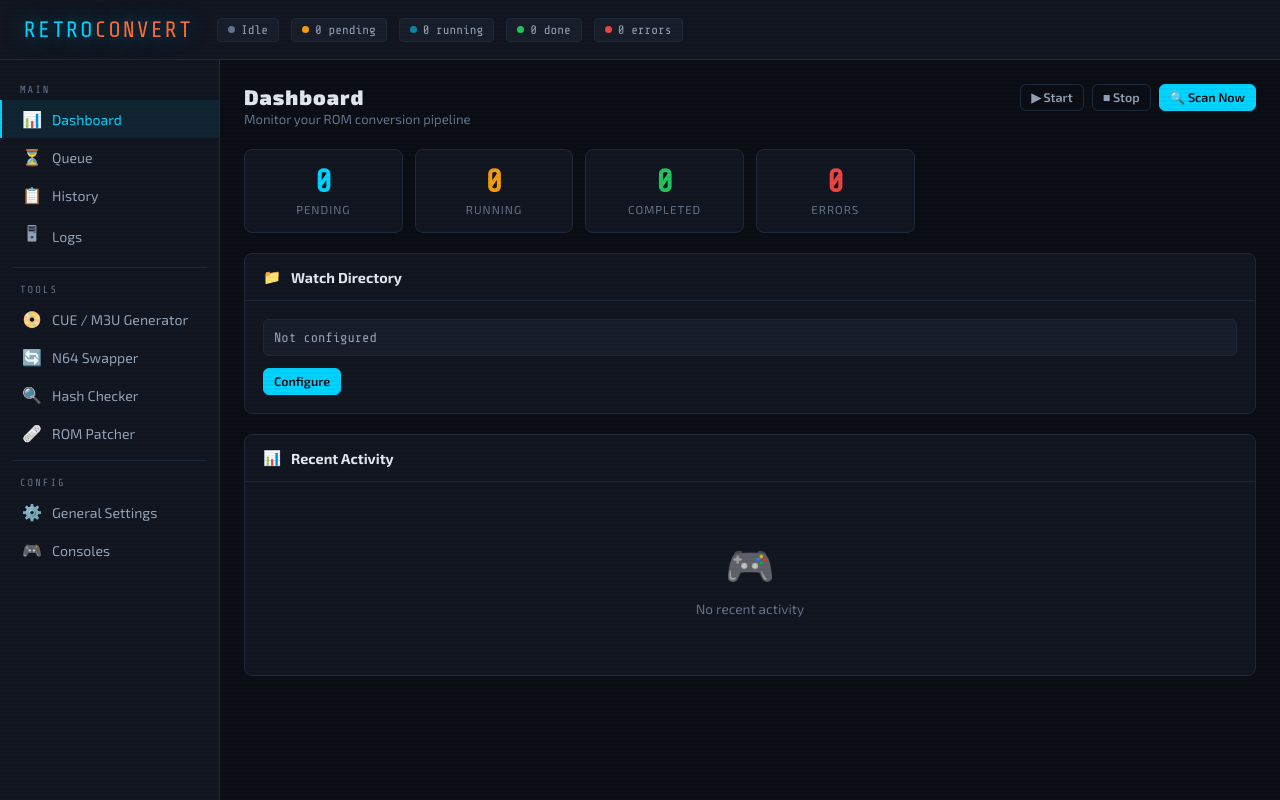
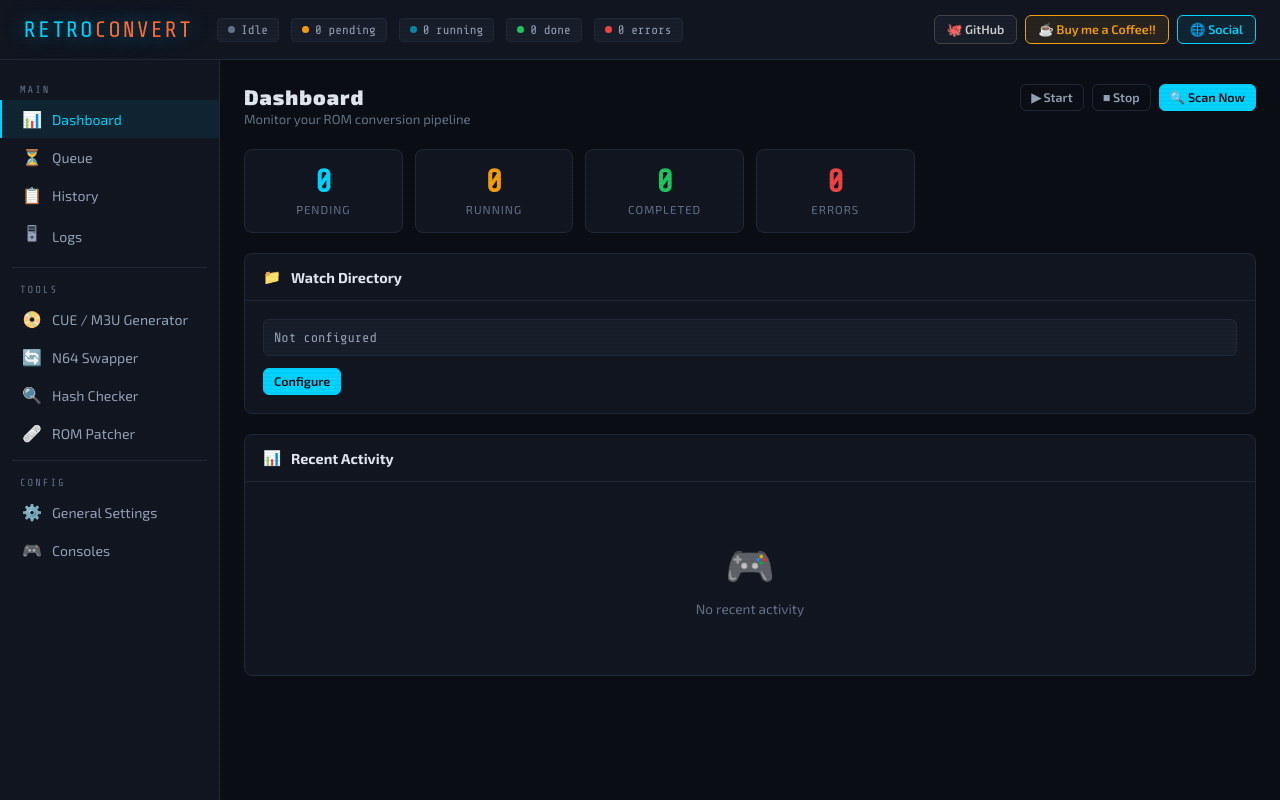
Before and after one commit to Senti-Mentel/retroconvert, a Flask app: page / in a window 1280 px wide. Run offline with Flask 3, Linux system fonts and the light colour scheme; data that the repository does not hold is empty.

Commit message:
Add GitHub, Buy me a Coffee, and Social links to header

```diff
--- a/templates/index.html
+++ b/templates/index.html
@@ -30,6 +30,15 @@ body::before { content: ''; position: fixed; inset: 0; background: repeating-lin
 .header { background: var(--bg2); border-bottom: 1px solid var(--border); padding: 0 24px; display: flex; align-items: center; gap: 24px; height: 60px; position: sticky; top: 0; z-index: 100; }
 .logo { font-family: var(--font-mono); font-size: 1.4rem; color: var(--accent); text-shadow: 0 0 20px rgba(0,212,255,0.5); letter-spacing: 2px; white-space: nowrap; }
 .logo span { color: var(--accent2); }
+.header-links { display: flex; gap: 8px; flex-shrink: 0; align-items: center; }
+.header-btn { display: inline-flex; align-items: center; gap: 6px; padding: 6px 12px; border-radius: 6px; font-family: var(--font-main); font-size: 0.78rem; font-weight: 600; text-decoration: none; transition: all 0.15s; border: 1px solid var(--border); color: var(--text2); background: var(--bg3); white-space: nowrap; }
+.header-btn:hover { transform: translateY(-1px); filter: brightness(1.2); }
+.header-btn-github { border-color: #444; color: #ccc; }
+.header-btn-github:hover { border-color: #aaa; color: #fff; background: #222; }
+.header-btn-coffee { border-color: #f59e0b; color: #f59e0b; background: rgba(245,158,11,0.1); }
+.header-btn-coffee:hover { background: rgba(245,158,11,0.2); }
+.header-btn-social { border-color: var(--accent); color: var(--accent); background: rgba(0,212,255,0.08); }
+.header-btn-social:hover { background: rgba(0,212,255,0.15); }
 .status-bar { display: flex; gap: 12px; flex: 1; font-size: 0.78rem; font-family: var(--font-mono); flex-wrap: wrap; }
 .stat-chip { display: flex; align-items: center; gap: 6px; background: var(--bg3); border: 1px solid var(--border); padding: 4px 10px; border-radius: 4px; color: var(--text2); }
 .stat-chip .dot { width: 7px; height: 7px; border-radius: 50%; background: var(--text3); }
@@ -171,6 +180,11 @@ tr:hover td { background: rgba(0,212,255,0.02); }
     <div class="stat-chip running"><span class="dot"></span><span id="chip-running">0 running</span></div>
     <div class="stat-chip done"><span class="dot"></span><span id="chip-done">0 done</span></div>
     <div class="stat-chip errors"><span class="dot"></span><span id="chip-errors">0 errors</span></div>
+  </div>
+  <div class="header-links">
+    <a href="https://github.com/Senti-Mentel/retroconvert/tree/main" target="_blank" class="header-btn header-btn-github">&#128025; GitHub</a>
+    <a href="https://buymeacoffee.com/senti_mentel" target="_blank" class="header-btn header-btn-coffee">&#9749; Buy me a Coffee!!</a>
+    <a href="https://links.sentimenteltech.com" target="_blank" class="header-btn header-btn-social">&#127760; Social</a>
   </div>
 </header>
 <div class="app">
```
